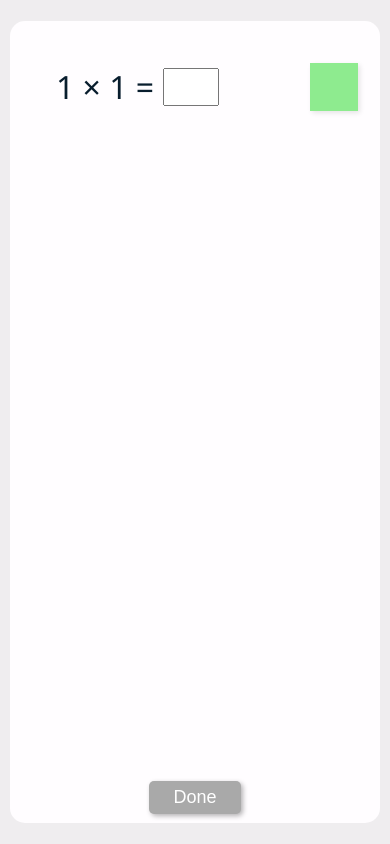
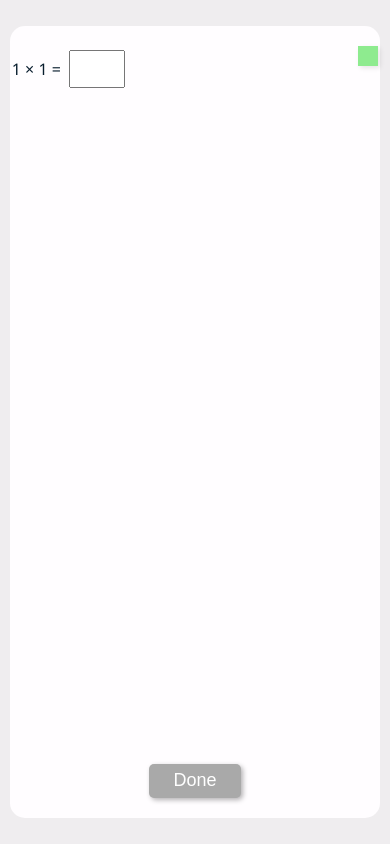
Before and after one commit to AnastasiiaRamona/Math-game, a website built with Vite: page index.html in a window 390 px wide. Both pictures are taken after a click on the button "Let's get started". Built offline with nearby package versions, Linux system fonts and the light colour scheme.

Commit message:
style: add adaptive design

```diff
--- a/src/style.css
+++ b/src/style.css
@@ -22,6 +22,7 @@ body {
   flex-direction: row;
   align-items: center;
   margin: 0;
+  padding: 0;
   overflow-x: hidden;
 }
 
--- a/src/views/gameView/components/cube/cube.css
+++ b/src/views/gameView/components/cube/cube.css
@@ -4,3 +4,17 @@
   background-color: #8eeb8f;
   box-shadow: 2px 2px 5px rgba(0, 0, 0, 0.1);
 }
+
+@media screen and (max-width: 830px) {
+  .cube {
+    width: 32px;
+    height: 32px;
+  }
+}
+
+@media screen and (max-width: 585px) {
+  .cube {
+    width: 20px;
+    height: 20px;
+  }
+}
--- a/src/views/gameView/components/cubeRow/cubeRow.css
+++ b/src/views/gameView/components/cubeRow/cubeRow.css
@@ -1,10 +1,11 @@
 .cube-rows {
   display: flex;
-  align-items: center;
+  align-items: flex-end;
   flex-direction: column;
   gap: 2vh;
   position: relative;
   height: 85vh;
+  width: 60%;
 }
 
 .cube-row {
--- a/src/views/gameView/components/exercise/exercise.css
+++ b/src/views/gameView/components/exercise/exercise.css
@@ -30,3 +30,31 @@
 .input-error-text {
   color: red;
 }
+
+@media screen and (max-width: 830px) {
+  .exercise {
+    height: calc(30px + 2vh);
+  }
+
+  .exercise p,
+  .exercise input {
+    font-size: 1.5rem;
+  }
+}
+
+@media screen and (max-width: 634px) {
+  .exercises {
+    width: 140px;
+  }
+}
+
+@media screen and (max-width: 585px) {
+  .exercise {
+    height: calc(28px + 2vh);
+  }
+
+  .exercise p,
+  .exercise input {
+    font-size: 1rem;
+  }
+}
--- a/src/views/gameView/gameView.css
+++ b/src/views/gameView/gameView.css
@@ -1,19 +1,19 @@
 .game-view {
   width: 95vw;
-  height: 85vh;
   display: flex;
   justify-content: space-between;
   flex-direction: column;
   align-items: center;
   background-color: #fffdff;
   border-radius: 15px;
-  padding-top: 5vh;
-  padding-bottom: 5vh;
+  padding-top: 20px;
+  padding-bottom: 20px;
 }
 
 .game-row {
   display: flex;
   justify-content: center;
   flex-direction: row;
-  gap: 20vw;
+  width: 95vw;
+  justify-content: space-around;
 }
--- a/src/views/startView/startView.css
+++ b/src/views/startView/startView.css
@@ -6,6 +6,7 @@
   width: 100vw;
   position: relative;
   justify-content: space-between;
+  overflow-x: hidden;
 }
 
 .start-page {
@@ -27,4 +28,17 @@
 #numberInput {
   font-size: large;
   padding: 5px;
+  min-width: 20px;
 }
+
+.home-image {
+  max-width: 90vw;
+}
+
+@media screen and (max-width: 578px) {
+  .start-page {
+    padding: 20px;
+  }
+}
+
+@media screen and (min-height: 640px) {}
--- a/src/views/startView/startView.js
+++ b/src/views/startView/startView.js
@@ -12,7 +12,7 @@ class StartView {
     const header = new Header();
     const headerContent = header.create();
 
-    const mainView = $('<main class="main-view"></main>');
+    const mainView = $('<section class="main-view"></section>');
     mainView.append(headerContent);
 
     const content = `
@@ -26,7 +26,7 @@ class StartView {
             </div>
           </div>
       </section>
-      <img src="${homeImage}" alt="Logo" class="home-image" />
+      <img src="${homeImage}" alt="Home-image" class="home-image" />
     `;
 
     mainView.append(content);
```
